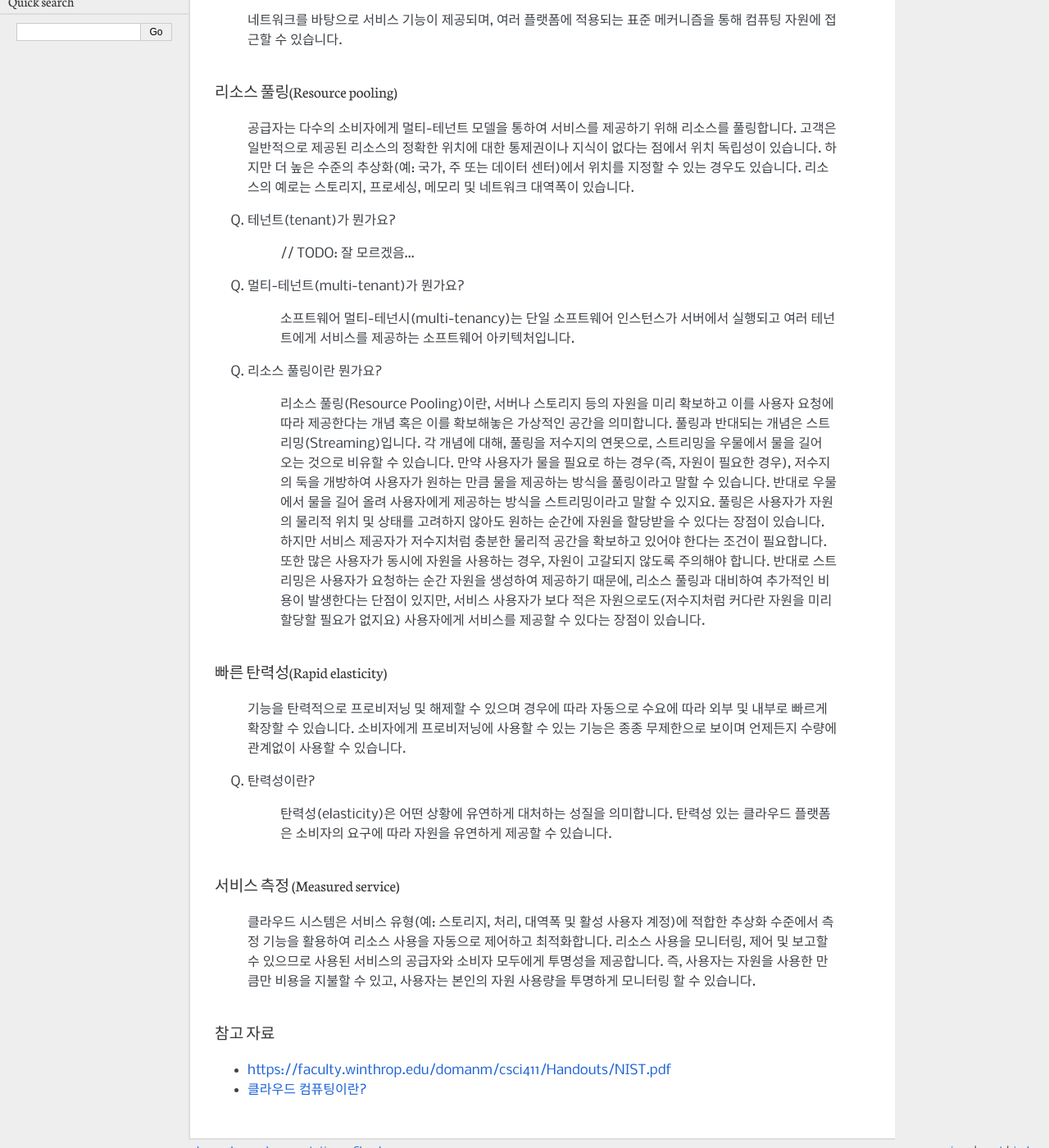
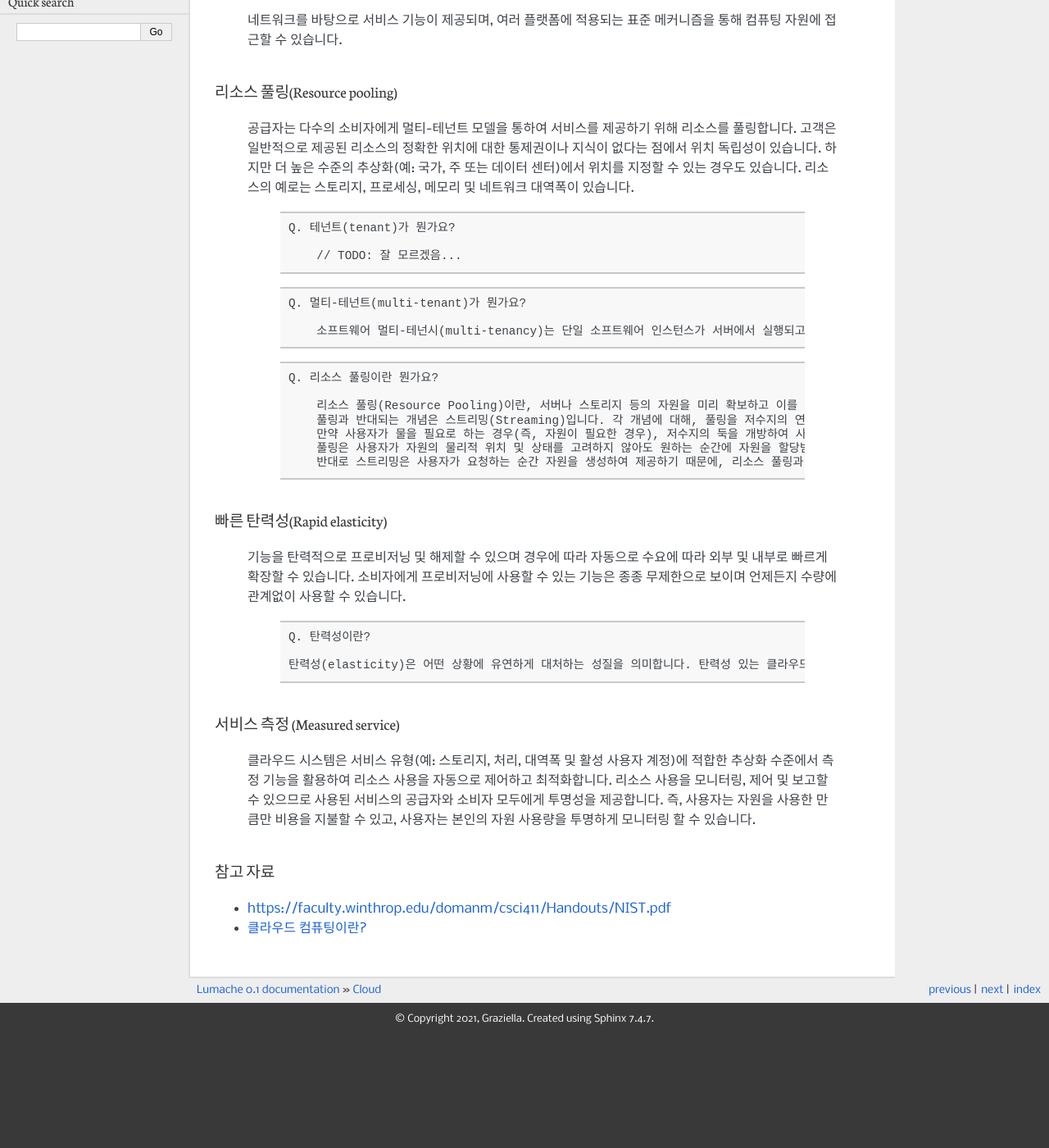
Before and after one commit to hdoo42/Ronna-Burning-OpenStack, a Sphinx documentation site: the page built from docs/source/cloud.rst, in a window 1280 px wide and 1400 px high, scrolled down 604 px. Shown: the whole window at 82% size. Built offline with Sphinx 7.4.7, drawn with Linux system fonts in a browser that asks for light colours; after the commit the page ends 1866 px from its top, so only the background shows below that.

Commit message:
Update cloud.rst

```diff
--- a/docs/source/cloud.rst
+++ b/docs/source/cloud.rst
@@ -4,11 +4,11 @@ Cloud
 
 .. code-block::
 
-	IaaS (Infrastructure\-as\-a-Service)
+	IaaS (Infrastructure-as-a-Service)
 	클라우드 인프라 서비스
 	인터넷을 통해 최종 사용자에게 IT 인프라를 제공하는 형태의 클라우드 컴퓨팅
 	가상화, 스토리지, 네트워크, 서버를 제공
-	서비스형(as\-a\-Service)이라는 용어는 고객을 대신하여 클라우드 컴퓨팅 서비스를 관리한다는 의미
+	서비스형(as-a-Service)이라는 용어는 고객을 대신하여 클라우드 컴퓨팅 서비스를 관리한다는 의미
 
 필수 구성 요소
 ===========
@@ -34,30 +34,38 @@ Cloud
     하지만 더 높은 수준의 추상화(예: 국가, 주 또는 데이터 센터)에서 위치를 지정할 수 있는 경우도 있습니다.
     리소스의 예로는 스토리지, 프로세싱, 메모리 및 네트워크 대역폭이 있습니다.
 
-Q. 테넌트(tenant)가 뭔가요?
+	.. code-block::
 
-    // TODO: 잘 모르겠음...
+		Q. 테넌트(tenant)가 뭔가요?
 
-Q. 멀티-테넌트(multi-tenant)가 뭔가요?
+		    // TODO: 잘 모르겠음...
 
-    소프트웨어 멀티-테넌시(multi-tenancy)는 단일 소프트웨어 인스턴스가 서버에서 실행되고 여러 테넌트에게 서비스를 제공하는 소프트웨어 아키텍처입니다.
+	.. code-block::
 
-Q. 리소스 풀링이란 뭔가요?
+		Q. 멀티-테넌트(multi-tenant)가 뭔가요?
 
-    리소스 풀링(Resource Pooling)이란, 서버나 스토리지 등의 자원을 미리 확보하고 이를 사용자 요청에 따라 제공한다는 개념 혹은 이를 확보해놓은 가상적인 공간을 의미합니다.
-    풀링과 반대되는 개념은 스트리밍(Streaming)입니다. 각 개념에 대해, 풀링을 저수지의 연못으로, 스트리밍을 우물에서 물을 길어 오는 것으로 비유할 수 있습니다.
-    만약 사용자가 물을 필요로 하는 경우(즉, 자원이 필요한 경우), 저수지의 둑을 개방하여 사용자가 원하는 만큼 물을 제공하는 방식을 풀링이라고 말할 수 있습니다. 반대로 우물에서 물을 길어 올려 사용자에게 제공하는 방식을 스트리밍이라고 말할 수 있지요.
-    풀링은 사용자가 자원의 물리적 위치 및 상태를 고려하지 않아도 원하는 순간에 자원을 할당받을 수 있다는 장점이 있습니다. 하지만 서비스 제공자가 저수지처럼 충분한 물리적 공간을 확보하고 있어야 한다는 조건이 필요합니다. 또한 많은 사용자가 동시에 자원을 사용하는 경우, 자원이 고갈되지 않도록 주의해야 합니다.
-    반대로 스트리밍은 사용자가 요청하는 순간 자원을 생성하여 제공하기 때문에, 리소스 풀링과 대비하여 추가적인 비용이 발생한다는 단점이 있지만, 서비스 사용자가 보다 적은 자원으로도(저수지처럼 커다란 자원을 미리 할당할 필요가 없지요) 사용자에게 서비스를 제공할 수 있다는 장점이 있습니다.
+		    소프트웨어 멀티-테넌시(multi-tenancy)는 단일 소프트웨어 인스턴스가 서버에서 실행되고 여러 테넌트에게 서비스를 제공하는 소프트웨어 아키텍처입니다.
+
+	.. code-block::
+
+		Q. 리소스 풀링이란 뭔가요?
+
+		    리소스 풀링(Resource Pooling)이란, 서버나 스토리지 등의 자원을 미리 확보하고 이를 사용자 요청에 따라 제공한다는 개념 혹은 이를 확보해놓은 가상적인 공간을 의미합니다.
+		    풀링과 반대되는 개념은 스트리밍(Streaming)입니다. 각 개념에 대해, 풀링을 저수지의 연못으로, 스트리밍을 우물에서 물을 길어 오는 것으로 비유할 수 있습니다.
+		    만약 사용자가 물을 필요로 하는 경우(즉, 자원이 필요한 경우), 저수지의 둑을 개방하여 사용자가 원하는 만큼 물을 제공하는 방식을 풀링이라고 말할 수 있습니다. 반대로 우물에서 물을 길어 올려 사용자에게 제공하는 방식을 스트리밍이라고 말할 수 있지요.
+		    풀링은 사용자가 자원의 물리적 위치 및 상태를 고려하지 않아도 원하는 순간에 자원을 할당받을 수 있다는 장점이 있습니다. 하지만 서비스 제공자가 저수지처럼 충분한 물리적 공간을 확보하고 있어야 한다는 조건이 필요합니다. 또한 많은 사용자가 동시에 자원을 사용하는 경우, 자원이 고갈되지 않도록 주의해야 합니다.
+		    반대로 스트리밍은 사용자가 요청하는 순간 자원을 생성하여 제공하기 때문에, 리소스 풀링과 대비하여 추가적인 비용이 발생한다는 단점이 있지만, 서비스 사용자가 보다 적은 자원으로도(저수지처럼 커다란 자원을 미리 할당할 필요가 없지요) 사용자에게 서비스를 제공할 수 있다는 장점이 있습니다.
 
 
 빠른 탄력성(Rapid elasticity)
 ---------
     기능을 탄력적으로 프로비저닝 및 해제할 수 있으며 경우에 따라 자동으로 수요에 따라 외부 및 내부로 빠르게 확장할 수 있습니다. 소비자에게 프로비저닝에 사용할 수 있는 기능은 종종 무제한으로 보이며 언제든지 수량에 관계없이 사용할 수 있습니다.
 
-Q. 탄력성이란?
+	.. code-block::
 
-    탄력성(elasticity)은 어떤 상황에 유연하게 대처하는 성질을 의미합니다. 탄력성 있는 클라우드 플랫폼은 소비자의 요구에 따라 자원을 유연하게 제공할 수 있습니다.
+		Q. 탄력성이란?
+
+		탄력성(elasticity)은 어떤 상황에 유연하게 대처하는 성질을 의미합니다. 탄력성 있는 클라우드 플랫폼은 소비자의 요구에 따라 자원을 유연하게 제공할 수 있습니다.
 
 서비스 측정 (Measured service)
 ---------------------------
```
